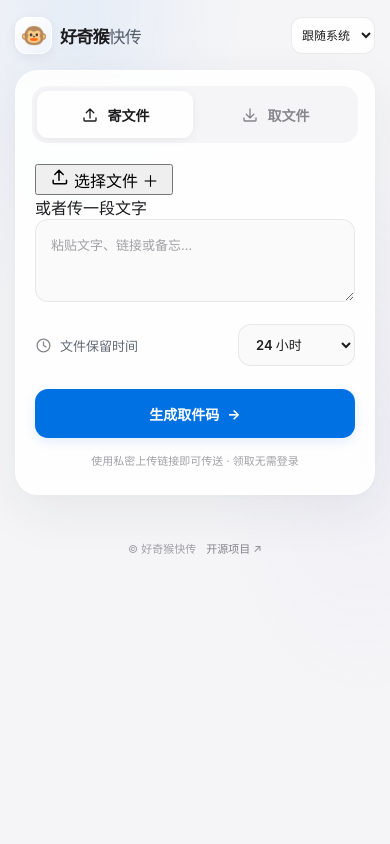
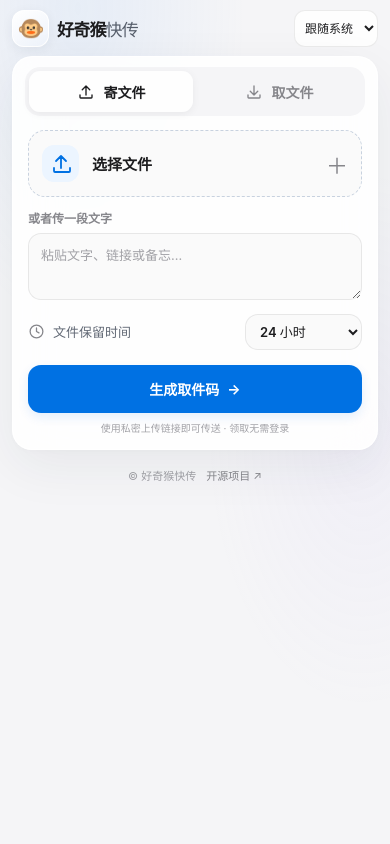
Before and after one commit to xiaohouzidoudou/hamoki-transfer, a Flask app: page / in a window 390 px wide. Run offline with Flask 3, Linux system fonts and the light colour scheme; parts of the project's set-up code (start-up, migrations or seed data) failed here and were passed over.

Commit message:
style: compact mobile layout to keep send action above the fold

```diff
--- a/static/style.css
+++ b/static/style.css
@@ -179,3 +179,57 @@ html[data-theme="dark"] footer{color:#81848f}
 @media(prefers-reduced-motion:reduce){
   *,*:before,*:after{scroll-behavior:auto!important;animation-duration:.01ms!important;transition-duration:.01ms!important}
 }
+
+/* 一屏式首页：保留苹果风格，但去掉装饰占位 */
+.topbar{height:66px}
+.workspace{max-width:520px}
+.tabs{margin:13px 19px 0}
+.pane{padding:18px 25px 19px}
+.file-select{margin:0}
+.file-pick{display:flex;align-items:center;gap:13px;width:100%;min-height:76px;padding:13px 17px;text-align:left;background:var(--field);color:var(--ink);border:1px dashed #c8d2df;border-radius:17px;font-size:16px;font-weight:670;box-shadow:none}
+.file-pick:hover{border-color:var(--blue);background:var(--blue-wash)}
+.file-symbol{width:42px;height:42px;display:grid;place-items:center;color:var(--blue);background:var(--blue-wash);border-radius:12px}
+.file-symbol svg{width:24px;height:24px}
+.pick-arrow{margin-left:auto;font-size:22px;font-weight:400;color:var(--muted)}
+.selected-file{display:flex;align-items:center;justify-content:space-between;gap:10px;margin:9px 0 1px;padding:8px 10px;border-radius:11px;background:var(--soft)}
+.selected-file[hidden]{display:none!important}
+.file-info{margin:0;min-width:0;font-size:12px}
+.clear-file{margin:0;flex-shrink:0;display:block;padding:6px 8px}
+.text-label{display:block;font-size:12px;font-weight:600;color:var(--muted);margin:18px 0 9px}
+#text{min-height:72px;max-height:130px;resize:vertical}
+.row{margin:11px 0}
+.row select{padding:9px 12px}
+.full{margin-top:5px;min-height:48px}
+.hint{margin:10px 0 0}
+footer{max-width:520px;margin:20px auto 16px}
+.receive-pane{padding-top:23px}
+.receive-pane h2{margin:0 0 6px;font-size:20px}
+.receive-pane .fieldlabel{margin-top:19px}
+@media(max-width:520px){
+  .shell{padding:0 12px}
+  .topbar{height:56px}
+  .card{border-radius:20px}
+  .tabs{margin:10px 12px 0;padding:4px}
+  .tabs button{min-height:41px}
+  .pane{padding:14px 15px 14px}
+  .file-pick{min-height:67px;padding:11px 13px;font-size:15px}
+  .file-symbol{width:37px;height:37px}
+  .text-label{margin:12px 0 7px}
+  #text{min-height:65px;padding:11px 12px;font-size:13px}
+  .row{margin:10px 0}
+  .row select{padding:8px 10px}
+  .hint{font-size:10px;line-height:1.4;margin:8px 0 0}
+  footer{margin:17px auto}
+  .receive-pane{padding-top:17px}
+}
+@media(max-height:700px) and (max-width:520px){
+  .topbar{height:50px}
+  .tabs{margin-top:7px}
+  .pane{padding-top:10px;padding-bottom:11px}
+  .file-pick{min-height:60px}
+  #text{min-height:56px}
+  .text-label{margin-top:9px}
+  footer{margin-top:10px}
+}
+html[data-theme="dark"] .file-pick{border-color:#495162;background:var(--field);color:var(--ink)}
+html[data-theme="dark"] .file-pick:hover{background:var(--blue-wash);border-color:var(--blue)}
```
